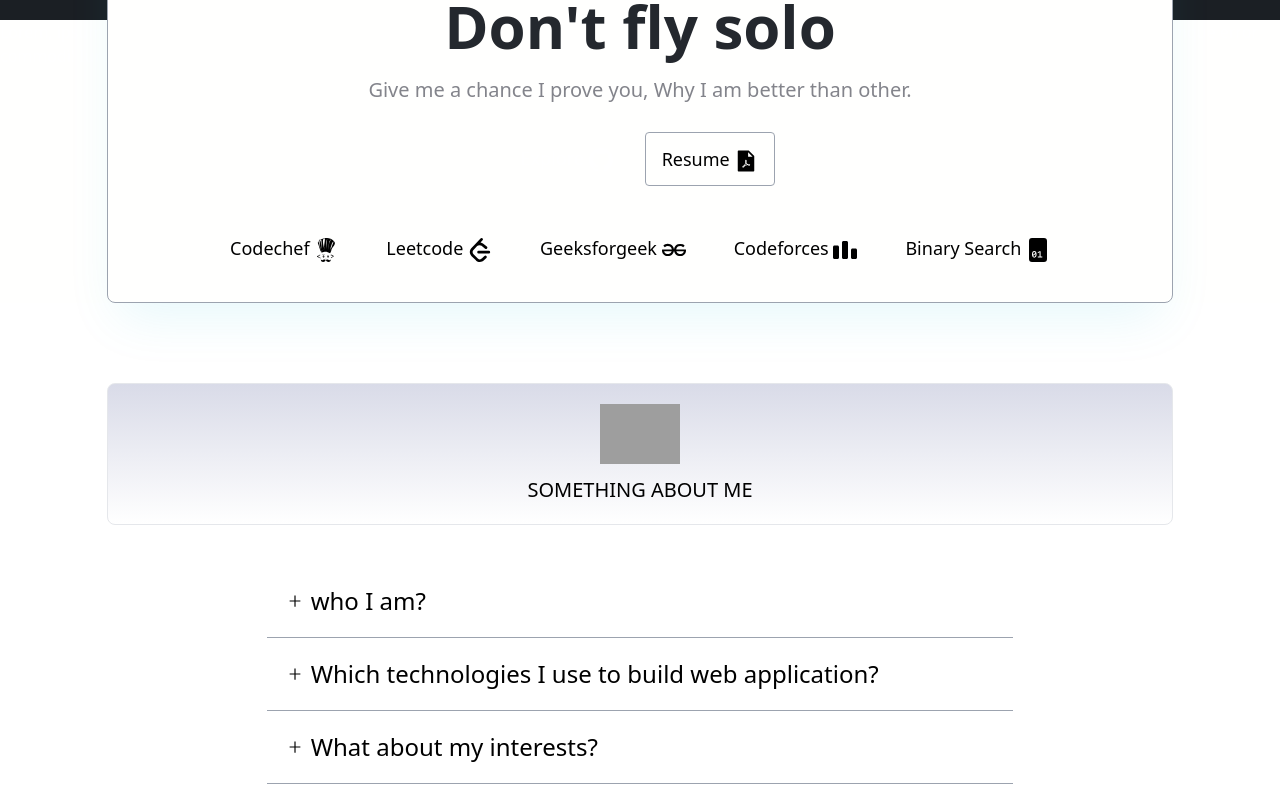
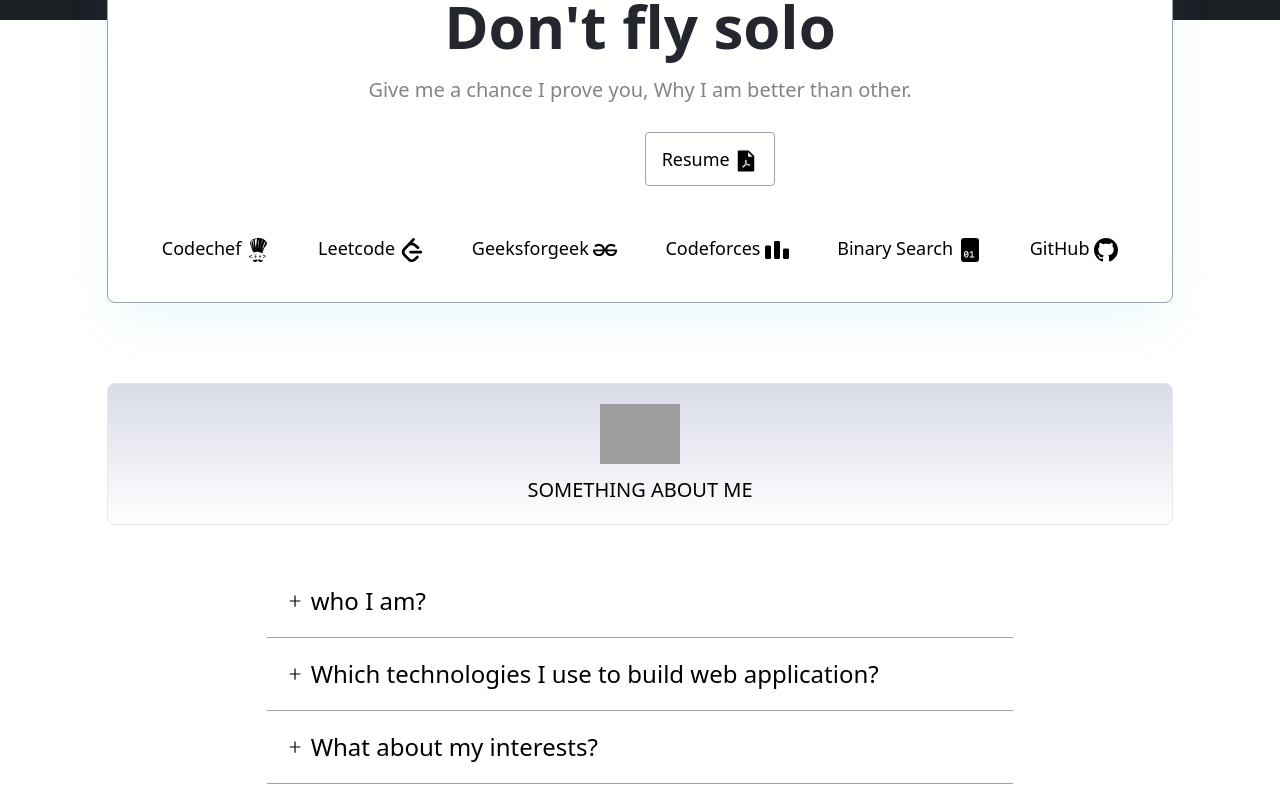
Before and after one commit to noobtuber20103152/nextjs-portfolio, a Next.js app: page / in a window 1280 px wide. Shown: the part 4124-4924 px from the top of the page. Built offline with nearby package versions, Linux system fonts and the light colour scheme; grey boxes are pictures that could not be loaded.

Commit message:
Github link

```diff
--- a/components/hire/Card.js
+++ b/components/hire/Card.js
@@ -1,6 +1,6 @@
 import React from 'react'
 import { SiFoodpanda, SiLeetcode, SiCodechef, SiCodeforces, SiGeeksforgeeks } from "react-icons/si"
-import { BsGithub, BsFillFileBinaryFill } from "react-icons/bs"
+import { BsFillFileBinaryFill, BsGithub } from "react-icons/bs"
 import { AiFillFilePdf } from "react-icons/ai"
 function Card() {
     return <>
@@ -26,6 +26,7 @@ function Card() {
                         <a href="https://auth.geeksforgeeks.org/user/ujjawalrcs20" target="_blank" rel="noreferrer" className="hover:shadow-lg hover:-translate-y-1 hover:shadow-green-500/50 bg-transparent mx-2 my-2 text-lg font-normal  duration-500 py-3 px-4   rounded">Geeksforgeek <SiGeeksforgeeks className='inline text-2xl' /> </a>
                         <a href="https://codeforces.com/profile/Noob_tuber" target="_blank" rel="noreferrer" className="hover:shadow-lg hover:-translate-y-1 hover:shadow-blue-500/50 bg-transparent mx-2 my-2 text-lg font-normal  duration-500 py-3 px-4   rounded">Codeforces <SiCodeforces className='inline text-2xl' /> </a>
                         <a href="https://binarysearch.com/@/ujjawalrachhoya" target="_blank" rel="noreferrer" className="hover:shadow-lg hover:-translate-y-1 hover:shadow-cyan-500/50 bg-transparent mx-2 my-2 text-lg font-normal  duration-500 py-3 px-4   rounded">Binary Search <BsFillFileBinaryFill className='inline text-2xl' /> </a>
+                        <a href="https://github.com/noobtuber20103152" target="_blank" rel="noreferrer" className="hover:shadow-lg hover:-translate-y-1 hover:shadow-black/50 bg-transparent mx-2 my-2 text-lg font-normal  duration-500 py-3 px-4   rounded">GitHub <BsGithub className='inline text-2xl' /> </a>
                     </div>
                 </div>
             </div>
```
